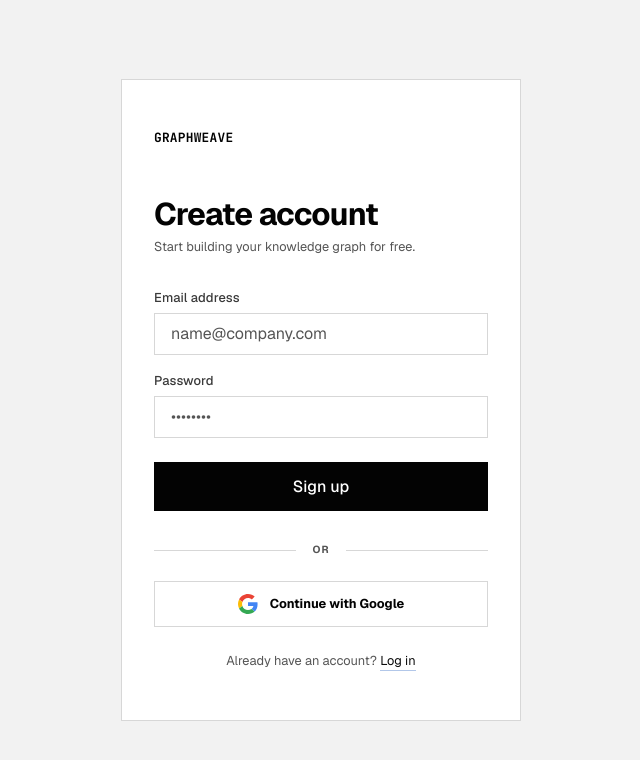
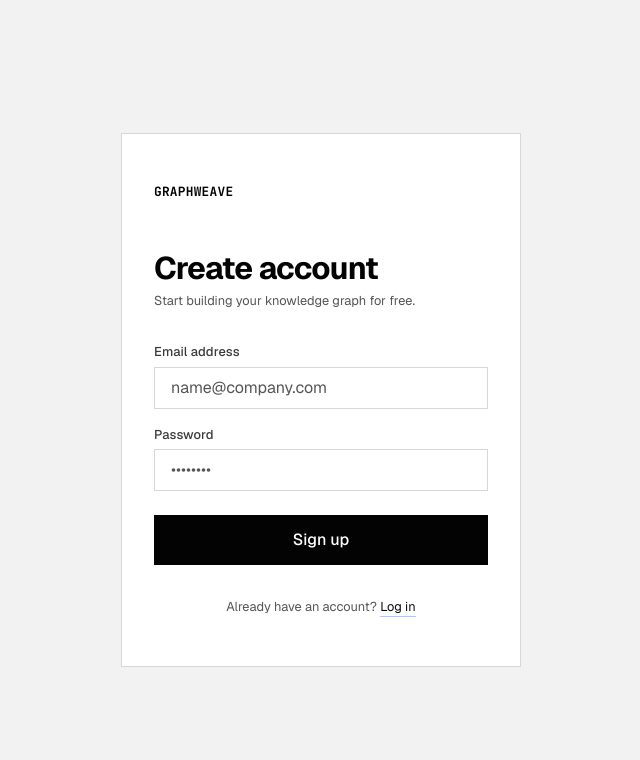
Before and after one commit to vishnuadupa/GraphWarp, a Next.js app in the folder web/: page /signup in a window 1280 px wide. Shown: the top 760 px of the page, without its empty margins (319-959 px from the left). Built offline with nearby package versions, Linux system fonts and the light colour scheme.

Commit message:
fix: remove google login auth

```diff
--- a/web/src/app/(auth)/login/page.tsx
+++ b/web/src/app/(auth)/login/page.tsx
@@ -79,33 +79,7 @@ export default function LoginPage() {
           </button>
         </form>
 
-        <div className="flex items-center gap-4 my-6">
-          <div className="flex-1 border-t border-[var(--color-rule)]"></div>
-          <span className="text-[var(--color-neutral)] text-xs uppercase tracking-widest font-bold">or</span>
-          <div className="flex-1 border-t border-[var(--color-rule)]"></div>
-        </div>
 
-        <button
-          type="button"
-          onClick={async () => {
-            const supabase = createClient();
-            await supabase.auth.signInWithOAuth({
-              provider: "google",
-              options: {
-                redirectTo: `${location.origin}/auth/callback`,
-              },
-            });
-          }}
-          className="w-full flex items-center justify-center gap-3 px-4 py-3 border border-[var(--color-rule)] rounded-sm text-[var(--color-ink)] hover:bg-[var(--color-paper-2)] transition-colors font-bold text-sm"
-        >
-          <svg viewBox="0 0 24 24" className="w-5 h-5" aria-hidden="true">
-            <path d="M12.0003 4.75C13.7703 4.75 15.3553 5.36002 16.6053 6.54998L20.0303 3.125C17.9502 1.19 15.2353 0 12.0003 0C7.31028 0 3.25527 2.69 1.28027 6.60998L5.27028 9.70498C6.21525 6.86002 8.87028 4.75 12.0003 4.75Z" fill="#EA4335" />
-            <path d="M23.49 12.275C23.49 11.49 23.415 10.73 23.3 10H12V14.51H18.47C18.18 15.99 17.34 17.25 16.08 18.1L19.945 21.1C22.2 19.01 23.49 15.92 23.49 12.275Z" fill="#4285F4" />
-            <path d="M5.26498 14.2949C5.02498 13.5699 4.88501 12.7999 4.88501 11.9999C4.88501 11.1999 5.01998 10.4299 5.26498 9.7049L1.275 6.60986C0.46 8.22986 0 10.0599 0 11.9999C0 13.9399 0.46 15.7699 1.28 17.3899L5.26498 14.2949Z" fill="#FBBC05" />
-            <path d="M12.0004 24.0001C15.2404 24.0001 17.9654 22.935 19.9454 21.095L16.0804 18.095C15.0054 18.82 13.6204 19.245 12.0004 19.245C8.8704 19.245 6.21537 17.135 5.26538 14.29L1.27539 17.385C3.25539 21.31 7.3104 24.0001 12.0004 24.0001Z" fill="#34A853" />
-          </svg>
-          Continue with Google
-        </button>
 
         <div className="auth-footer mt-6">
           Don't have an account? <Link href="/signup">Start free</Link>
--- a/web/src/app/(auth)/signup/page.tsx
+++ b/web/src/app/(auth)/signup/page.tsx
@@ -82,33 +82,7 @@ export default function SignupPage() {
           </button>
         </form>
 
-        <div className="flex items-center gap-4 my-6">
-          <div className="flex-1 border-t border-[var(--color-rule)]"></div>
-          <span className="text-[var(--color-neutral)] text-xs uppercase tracking-widest font-bold">or</span>
-          <div className="flex-1 border-t border-[var(--color-rule)]"></div>
-        </div>
 
-        <button
-          type="button"
-          onClick={async () => {
-            const supabase = createClient();
-            await supabase.auth.signInWithOAuth({
-              provider: "google",
-              options: {
-                redirectTo: `${location.origin}/auth/callback`,
-              },
-            });
-          }}
-          className="w-full flex items-center justify-center gap-3 px-4 py-3 border border-[var(--color-rule)] rounded-sm text-[var(--color-ink)] hover:bg-[var(--color-paper-2)] transition-colors font-bold text-sm"
-        >
-          <svg viewBox="0 0 24 24" className="w-5 h-5" aria-hidden="true">
-            <path d="M12.0003 4.75C13.7703 4.75 15.3553 5.36002 16.6053 6.54998L20.0303 3.125C17.9502 1.19 15.2353 0 12.0003 0C7.31028 0 3.25527 2.69 1.28027 6.60998L5.27028 9.70498C6.21525 6.86002 8.87028 4.75 12.0003 4.75Z" fill="#EA4335" />
-            <path d="M23.49 12.275C23.49 11.49 23.415 10.73 23.3 10H12V14.51H18.47C18.18 15.99 17.34 17.25 16.08 18.1L19.945 21.1C22.2 19.01 23.49 15.92 23.49 12.275Z" fill="#4285F4" />
-            <path d="M5.26498 14.2949C5.02498 13.5699 4.88501 12.7999 4.88501 11.9999C4.88501 11.1999 5.01998 10.4299 5.26498 9.7049L1.275 6.60986C0.46 8.22986 0 10.0599 0 11.9999C0 13.9399 0.46 15.7699 1.28 17.3899L5.26498 14.2949Z" fill="#FBBC05" />
-            <path d="M12.0004 24.0001C15.2404 24.0001 17.9654 22.935 19.9454 21.095L16.0804 18.095C15.0054 18.82 13.6204 19.245 12.0004 19.245C8.8704 19.245 6.21537 17.135 5.26538 14.29L1.27539 17.385C3.25539 21.31 7.3104 24.0001 12.0004 24.0001Z" fill="#34A853" />
-          </svg>
-          Continue with Google
-        </button>
 
         <div className="auth-footer mt-6">
           Already have an account? <Link href="/login">Log in</Link>
```
